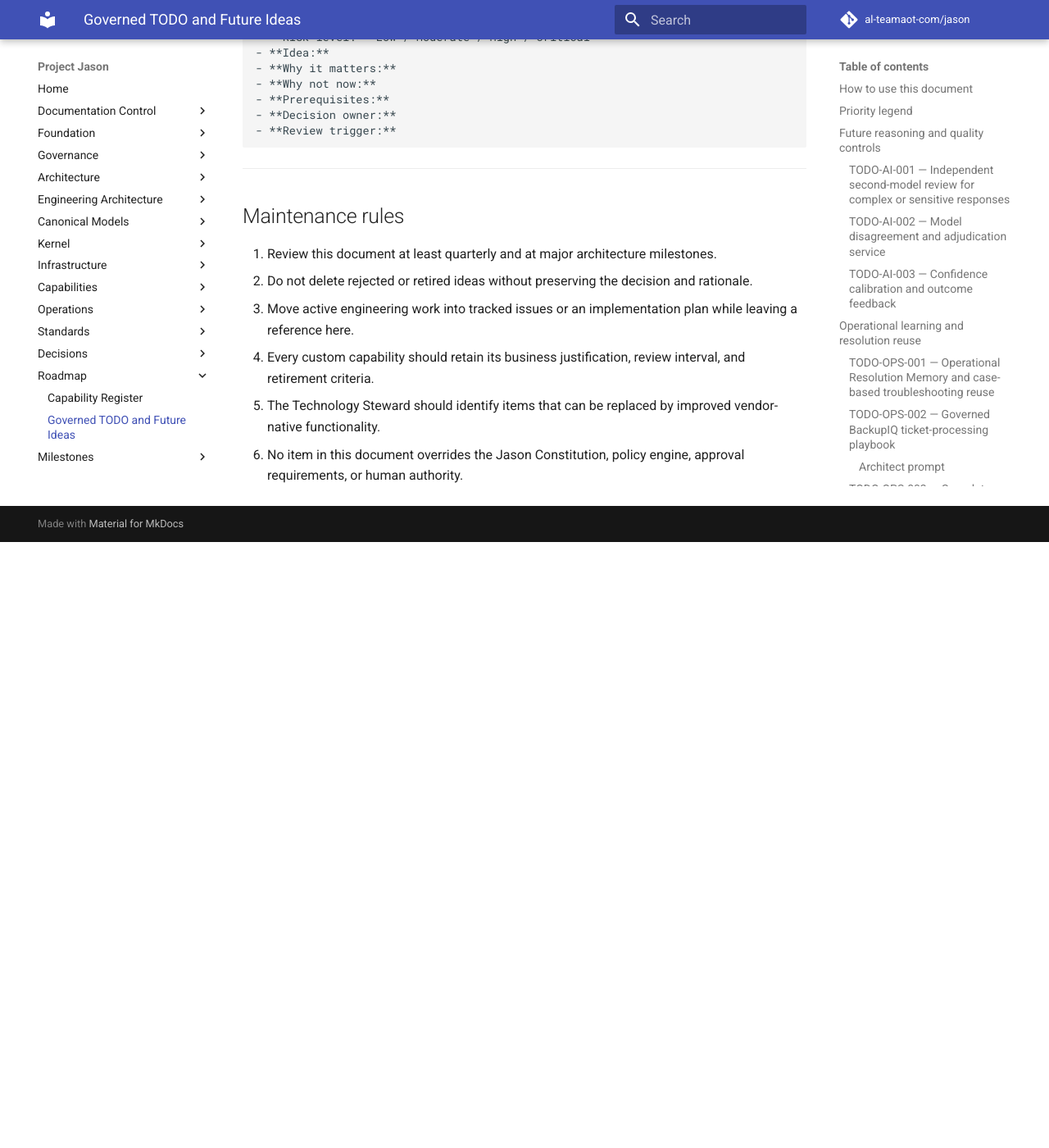
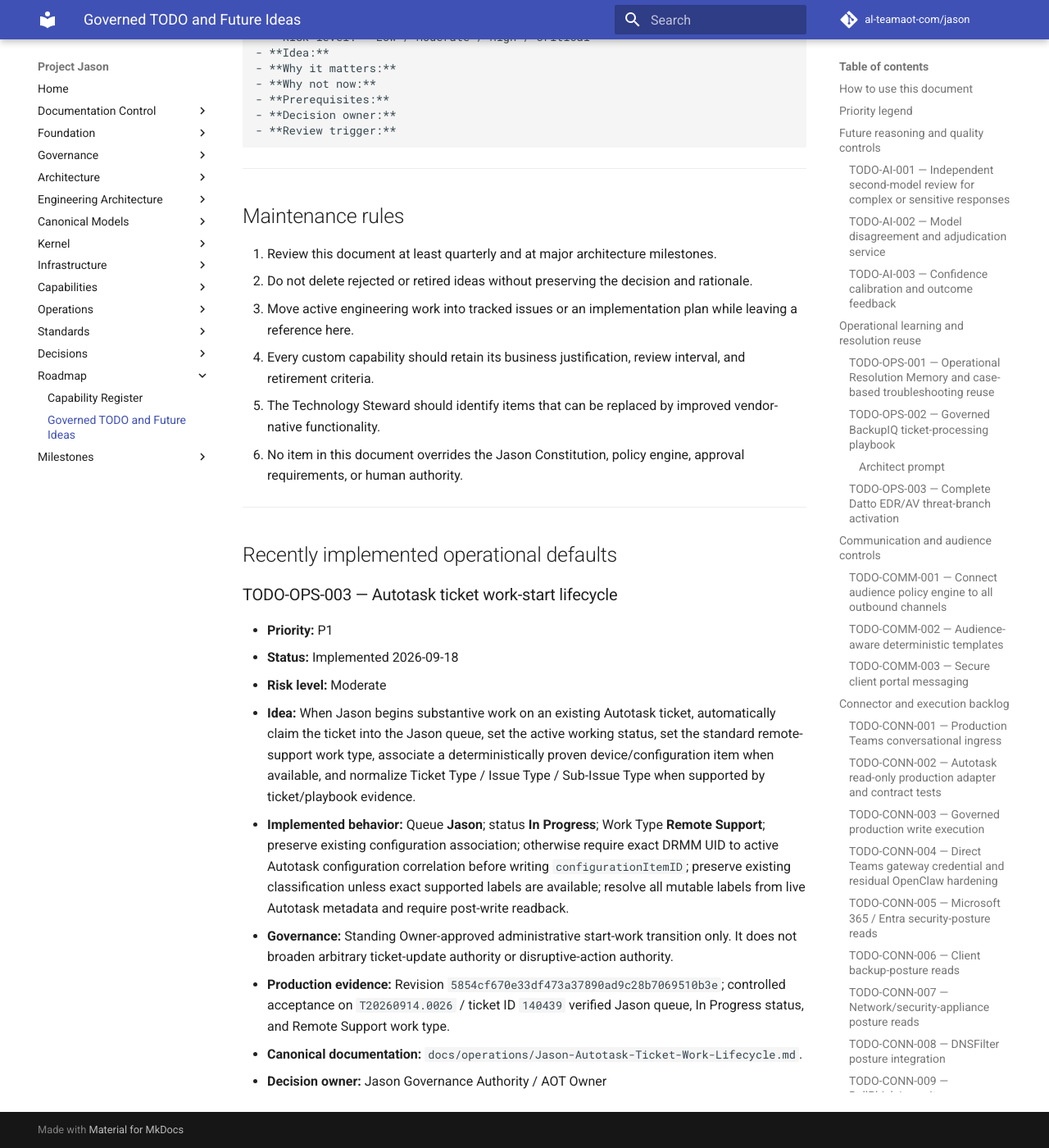
Before and after one commit to al-teamaot-com/jason, an MkDocs documentation site: the page built from docs/roadmaps/Project-Jason-TODO-and-Future-Ideas.md, in a window 1280 px wide and 1400 px high, scrolled down 24539 px. Shown: the whole window at 82% size. Built offline with MkDocs 1.6.1 and Material for MkDocs 9.7.7, drawn with Linux system fonts in a browser that asks for light colours; comment, search, counter and statistics services are not loaded; before the commit the page ends 25200 px from its top, so only the background shows below that.

Commit message:
Document ticket work lifecycle and dashboard proof

```diff
--- /dev/null
+++ b/docs/operations/Jason-Autotask-Ticket-Work-Lifecycle.md
@@ -0,0 +1,76 @@
+# Jason Autotask Ticket Work Lifecycle
+
+Status: Production accepted 2026-09-18
+Source revision: `5854cf670e33df473a37890ad9c28b7069510b3e`
+
+## Purpose
+
+When Jason begins substantive work on an existing Autotask ticket, ticket ownership and operational state must be made explicit before troubleshooting proceeds. This is a standing Owner-approved administrative lifecycle transition and is not a substitute for approval of disruptive or otherwise separately gated remediation.
+
+## Default start-work transition
+
+For the exact resolved Autotask ticket, Jason must:
+
+1. Move the ticket to queue **Jason**.
+2. Set status to **In Progress**.
+3. Set Work Type to **Remote Support**.
+4. Preserve an existing primary configuration item/device association.
+5. If no configuration item is linked, attempt deterministic device correlation from ticket context.
+6. Preserve existing Ticket Type / Issue Type / Sub-Issue Type unless triage or the playbook has sufficient evidence for an exact supported classification.
+7. When classification is supplied, resolve the exact live Autotask picklist labels before update; never hard-code tenant picklist IDs.
+8. Require post-mutation readback for every field changed.
+
+## Device association rule
+
+Jason may associate a configuration item only when all of the following are true:
+
+- ticket context yields one exact endpoint selector;
+- governed DRMM search resolves exactly one endpoint with the exact hostname;
+- the Autotask configuration is active;
+- its `referenceTitle` exactly matches the endpoint hostname;
+- its `referenceNumber` exactly matches the DRMM device UID;
+- its company ID matches the ticket company; and
+- exactly one configuration satisfies the complete relationship.
+
+Hostname-only matching, first-match selection, inactive configurations, cross-company matches, and ambiguous candidates are not sufficient for an Autotask write. If deterministic correlation is unavailable, Jason leaves the configuration association unchanged and continues only when the playbook can safely proceed without inventing device identity.
+
+## Classification rule
+
+- Existing Ticket Type / Issue Type / Sub-Issue Type are preserved by default.
+- Jason may set them when ticket evidence, alert semantics, or an approved playbook produces exact classification labels.
+- Issue/Sub-Issue labels are resolved from live Autotask Ticket picklist metadata.
+- Sub-Issue resolution is constrained to its resolved parent Issue Type.
+- Work Type **Remote Support** is resolved from live active Autotask Billing Codes with ticket/labor use type; the numeric billing code is not hard-coded.
+
+## Approval and governance
+
+The ticket-work-start transition is a standing Owner-approved administrative action. Jason does not ask for a second approval merely to claim a ticket it has begun working. This standing policy is limited to the server-controlled start-work fields and does not authorize arbitrary ticket edits.
+
+All normal governance remains in force:
+
+- authenticated requester and exact Jason grant;
+- Central Orchestrator execution;
+- provider-native requester impersonation for Autotask writes;
+- one bounded provider mutation attempt;
+- post-mutation readback verification;
+- `direct_provider_access=false`;
+- disruptive/user-impacting actions still require explicit approval for that instance.
+
+## Production acceptance
+
+Controlled acceptance used XYZ Test Company ticket `T20260914.0026` / Autotask ID `140439`. Pre-change values were captured before mutation. The governed start-work transition completed with one provider attempt and built-in readback verification. Independent readback showed:
+
+- queue ID `29683489` = **Jason**;
+- status `8` = **In Progress**;
+- billing/work-type ID `29682801` = **Remote Support**.
+
+A repeated identical start-work transition also completed with the same verified state, demonstrating idempotent administrative behavior.
+
+The controlled XYZ Test Company does not have a current DRMM-managed endpoint suitable for a safe live device-association acceptance. Device association therefore remains production-enabled but fail-closed and is covered by deterministic regression tests until a naturally occurring ticket provides an exact relationship suitable for live acceptance.
+
+## Observability
+
+- `Jason-Roadmap-Status.json` tracks the production-accepted lifecycle as milestone `OPS-TICKET-WORK-001`.
+- The **Jason Governed Actions** Grafana dashboard carries the production acceptance proof and current policy summary.
+- Per-run ticket-start counters are intentionally not exposed yet because a production playbook-event writer is not active. Add counters only when the orchestration path records authoritative ticket-start outcomes.
+- `SUPPORT-CONN-002` is open: intermittent MCP `UNAVAILABLE / Connection failed` was reproduced during this acceptance while the MCP container remained healthy and immediate retries succeeded. Do not treat the dashboard's MCP process-health indicator as proof that the end-to-end client transport is healthy.
--- a/docs/roadmaps/Jason-Roadmap-Status.json
+++ b/docs/roadmaps/Jason-Roadmap-Status.json
@@ -180,6 +180,12 @@
       "title": "Datto endpoint hostname/site discovery completeness",
       "status": "blocked",
       "phase": "Capabilities"
+    },
+    {
+      "id": "OPS-TICKET-WORK-001",
+      "title": "Autotask ticket work-start lifecycle default",
+      "status": "complete",
+      "phase": "Operations"
     }
   ]
 }
--- a/docs/roadmaps/Project-Jason-TODO-and-Future-Ideas.md
+++ b/docs/roadmaps/Project-Jason-TODO-and-Future-Ideas.md
@@ -847,3 +847,18 @@
 4. Every custom capability should retain its business justification, review interval, and retirement criteria.
 5. The Technology Steward should identify items that can be replaced by improved vendor-native functionality.
 6. No item in this document overrides the Jason Constitution, policy engine, approval requirements, or human authority.
+---
+
+## Recently implemented operational defaults
+
+### TODO-OPS-003 — Autotask ticket work-start lifecycle
+
+- **Priority:** P1
+- **Status:** Implemented 2026-09-18
+- **Risk level:** Moderate
+- **Idea:** When Jason begins substantive work on an existing Autotask ticket, automatically claim the ticket into the Jason queue, set the active working status, set the standard remote-support work type, associate a deterministically proven device/configuration item when available, and normalize Ticket Type / Issue Type / Sub-Issue Type when supported by ticket/playbook evidence.
+- **Implemented behavior:** Queue **Jason**; status **In Progress**; Work Type **Remote Support**; preserve existing configuration association; otherwise require exact DRMM UID to active Autotask configuration correlation before writing `configurationItemID`; preserve existing classification unless exact supported labels are available; resolve all mutable labels from live Autotask metadata and require post-write readback.
+- **Governance:** Standing Owner-approved administrative start-work transition only. It does not broaden arbitrary ticket-update authority or disruptive-action authority.
+- **Production evidence:** Revision `5854cf670e33df473a37890ad9c28b7069510b3e`; controlled acceptance on `T20260914.0026` / ticket ID `140439` verified Jason queue, In Progress status, and Remote Support work type.
+- **Canonical documentation:** `docs/operations/Jason-Autotask-Ticket-Work-Lifecycle.md`.
+- **Decision owner:** Jason Governance Authority / AOT Owner
```
Also changed, not shown: docs/playbooks/Jason-Datto-EDR-AV-Diagnose-Repair.md (+8 -6 lines), 1 other file.
